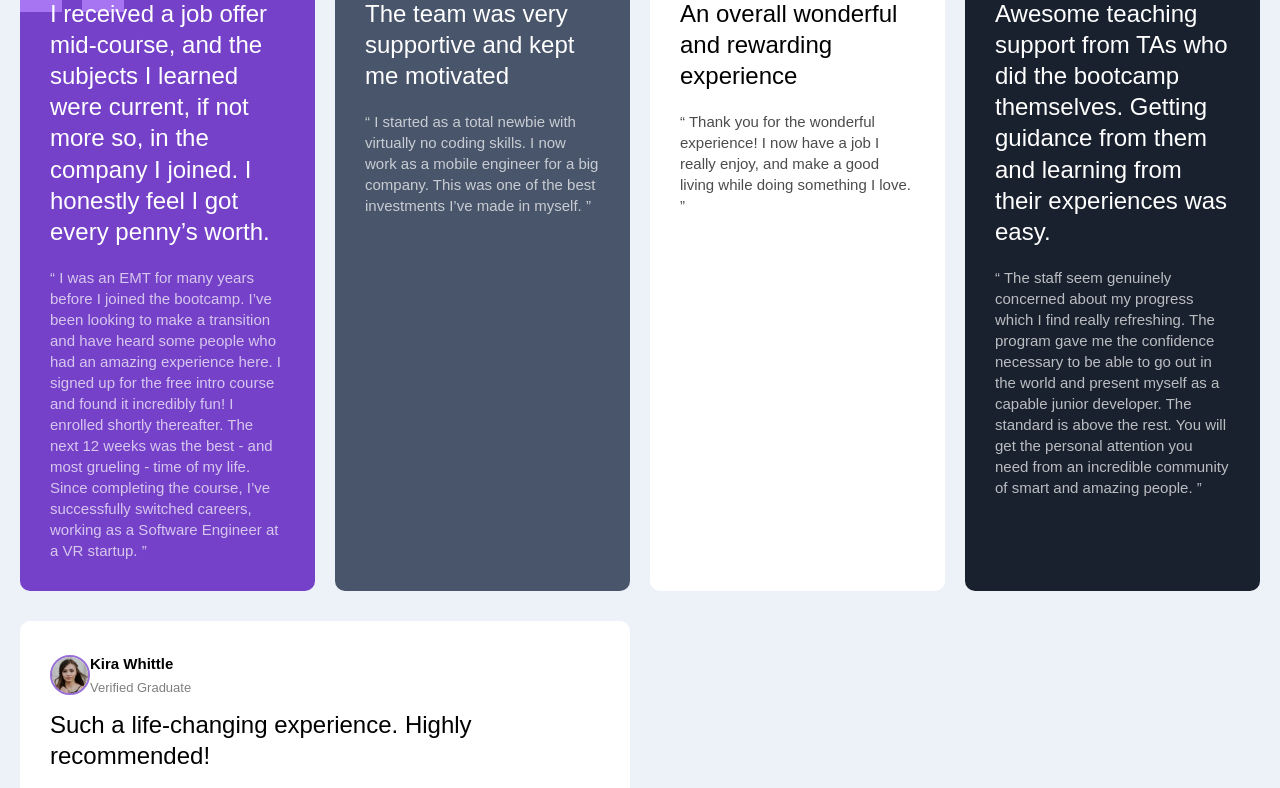
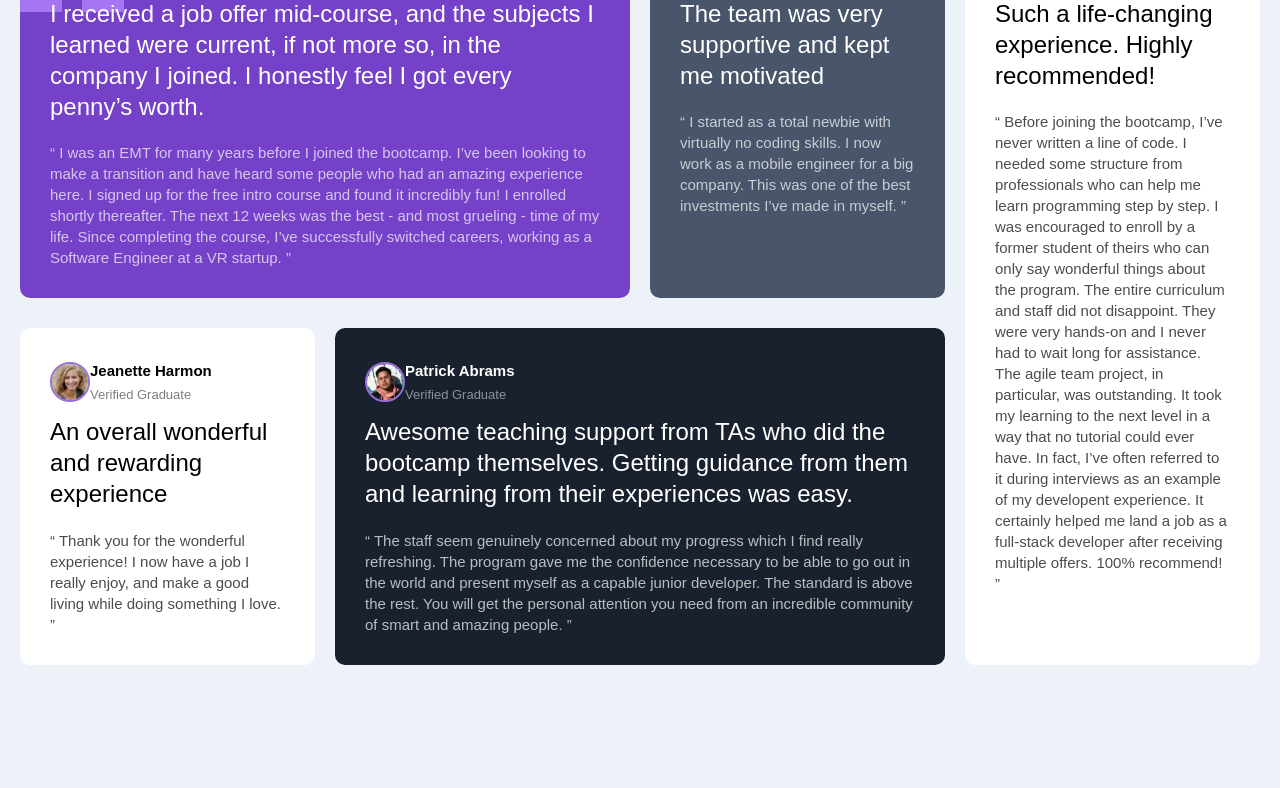
Before and after one commit to dafriyie7/CSS-GRID, a plain HTML site: page index.html in a window 1280 px wide. Shown: the part 210-998 px from the top of the page. Drawn offline with Linux system fonts and the light colour scheme; a web font is replaced by a local one.

Commit message:
finished main CSS

```diff
--- a/style.css
+++ b/style.css
@@ -83,8 +83,18 @@ body{
     color: #fff
 }
 
-.card:nth-last-of-type(1){
+.card:nth-of-type(1){
     grid-column: 1 / 3;
+}
+
+.card:nth-of-type(4){
+    grid-column: 2 / 4;
+    grid-row: 2 / 3;
+}
+
+.card:nth-of-type(5){
+    grid-column: 4;
+    grid-row: 1 / 3;
 }
 
 footer{
```
